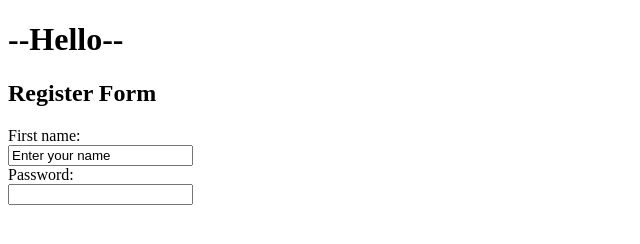
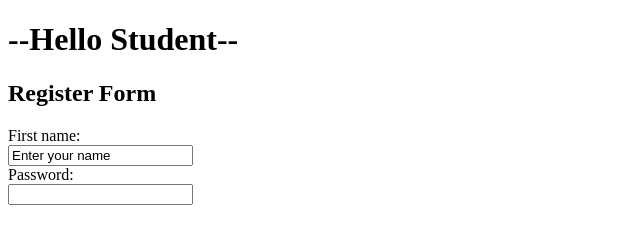
Before and after one commit to raghadhindi/mynewproject, a plain HTML site: page test_project.html in a window 1280 px wide. Shown: the whole page, without its empty margins (0-640 px from the left). Drawn offline with Linux system fonts and the light colour scheme.

Commit message:
modifing

```diff
--- a/test_project.html
+++ b/test_project.html
@@ -7,7 +7,7 @@
     <title>Document</title>
 </head>
 <body>
-  <h1>--Hello--</h1>
+  <h1>--Hello Student--</h1>
   <h2>Register Form</h2>
 
 <form>
```
